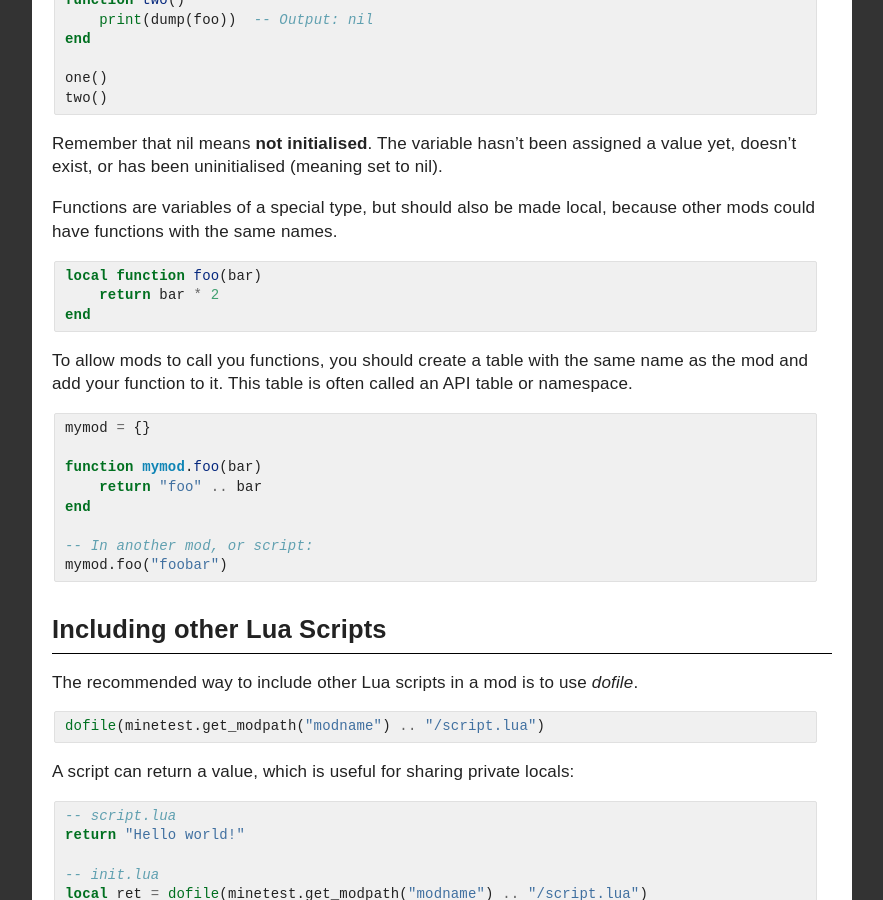
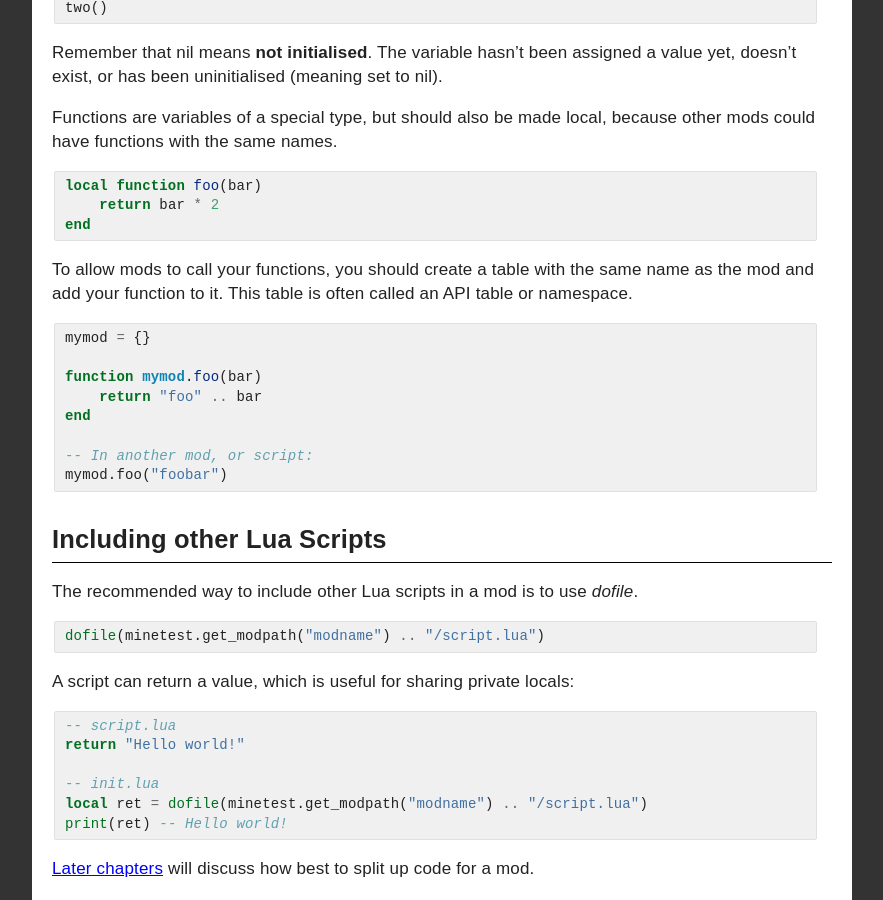
Before and after one commit to rubenwardy/minetest_modding_book, a Jekyll site: the page built from _en/basics/lua.md, in a window 1280 px wide and 900 px high, scrolled down 5199 px. Shown: the whole window, without its empty margins (338-1221 px from the left). Built offline with Jekyll 4.4.1, drawn with Linux system fonts in a browser that asks for light colours; some of the changed text lies outside the part shown.

Commit message:
Lua Scripting: Fix mistakes

````diff
--- a/_en/basics/lua.md
+++ b/_en/basics/lua.md
@@ -274,7 +269,7 @@ local function foo(bar)
 end
 ```
 
-To allow mods to call you functions, you should create a table with the same
+To allow mods to call your functions, you should create a table with the same
 name as the mod and add your function to it. This table is often called an API
 table or namespace.
 
````
Also changed, not shown: other parts of _en/basics/lua.md (+0 -5 lines).
